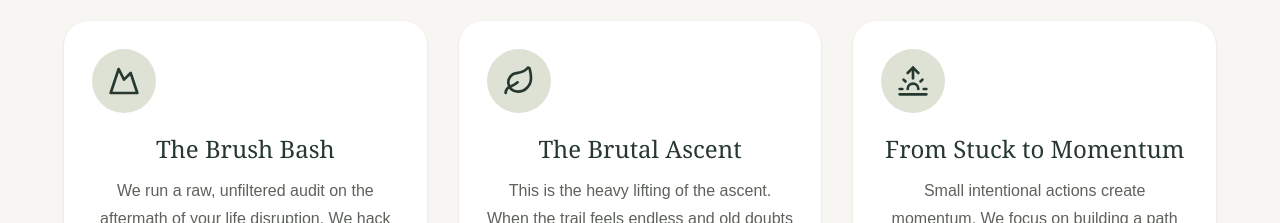
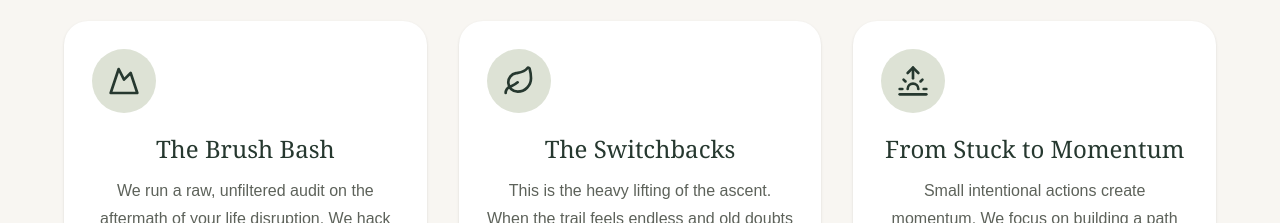
Before and after one commit to mybecomingpath/my-becoming-path, a Next.js app: page / in a window 1280 px wide. Shown: the part 1880-2103 px from the top of the page. Built offline with nearby package versions, Linux system fonts and the light colour scheme.

Commit message:
Update page.tsx

```diff
--- a/app/page.tsx
+++ b/app/page.tsx
@@ -184,7 +184,7 @@ I’m Chris Mamone, and after hosting a podcast with 150+ episodes and writing a
               <div className="mb-5 flex h-16 w-16 items-center justify-center rounded-full bg-[#DDE2D5]">
                 <Leaf size={32} />
               </div>
-              <h3 className="font-serif text-2xl">The Brutal Ascent</h3>
+              <h3 className="font-serif text-2xl">The Switchbacks</h3>
               <p className="mt-3 leading-7 text-[#5D625A]">
                 This is the heavy lifting of the ascent. When the trail feels endless and old doubts creep up to pull you back, we recalibrate your mindset, change your internal language, and clear current obstacles.
                 We forge a strict operational code that protects your boundaries and commands your day.
```
